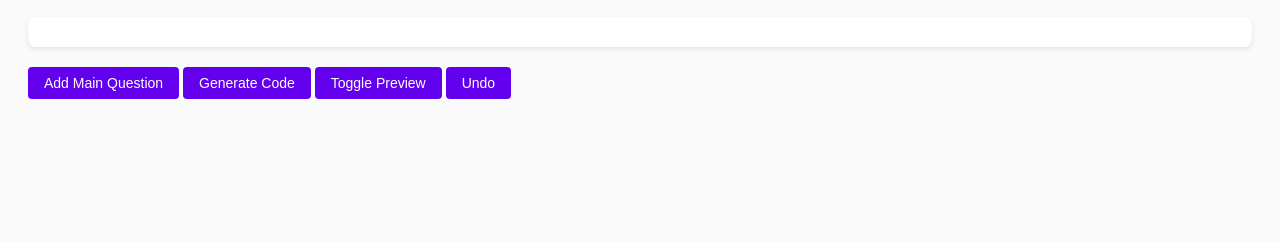
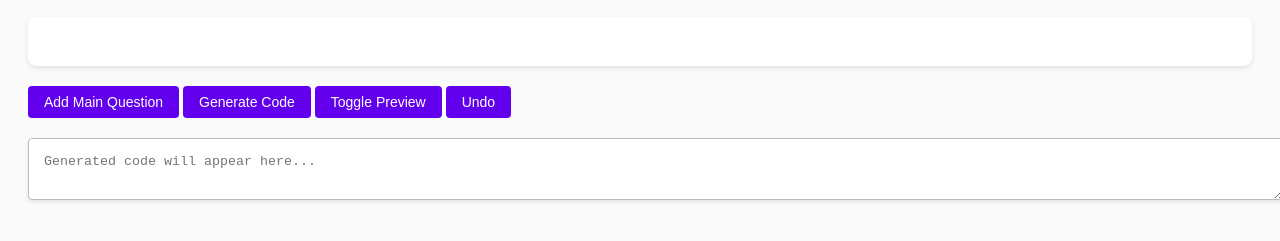
Before and after one commit to andrewduke93/KB-Guide-Builder, a plain HTML site: page index.html in a window 1280 px wide. Both pictures are taken after a click on the button "Toggle Preview". Shown: the part 79-320 px from the top of the page. Drawn offline with Linux system fonts and the light colour scheme.

Commit message:
Update index.html

```diff
--- a/index.html
+++ b/index.html
@@ -43,7 +43,6 @@
             resize: vertical;
         }
         #output, #previewArea {
-            display: none;
             width: 100%;
             background-color: #FFFFFF;
             border: 1px solid #BDBDBD;
@@ -54,6 +53,9 @@
             resize: vertical;
             overflow: auto;
         }
+        #output {
+            display: none;
+        }
         .hidden {
             display: none;
         }
@@ -62,7 +64,7 @@
 <body>
 
 <h2>Interactive Decision Tree Builder</h2>
-<div id="builder" class="container"></div>
+<div id="builder" class="container" contenteditable="true"></div>
 <div class="action-buttons">
     <button onclick="addQuestion('builder', 0, '')">Add Main Question</button>
     <button onclick="generateCode()">Generate Code</button>
@@ -139,7 +141,7 @@ function togglePreview(forceShow = false) {
     const outputArea = document.getElementById('output');
     const shouldShow = forceShow || previewArea.style.display === 'none';
     previewArea.style.display = shouldShow ? 'block' : 'none';
-    outputArea.style.display = shouldShow ? 'block' : 'none';
+    outputArea.style.display = shouldShow ? 'none' : 'block';
 }
 
 function saveAction() {
```
